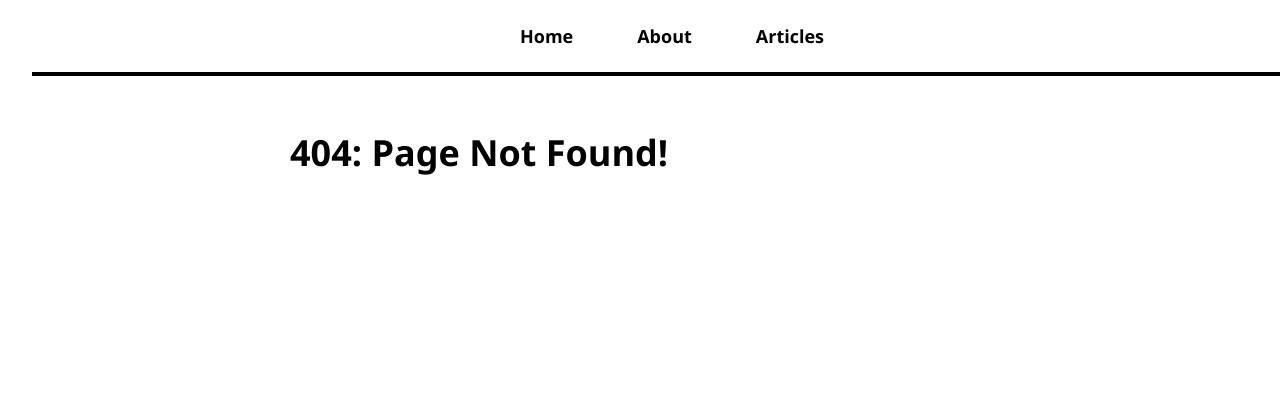
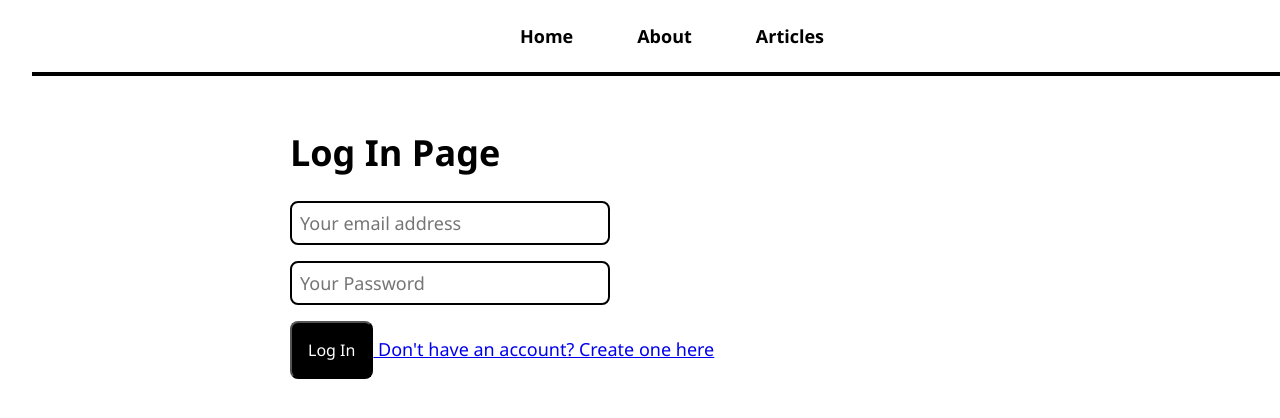
Before and after one commit to lbferrand/readers-blog, a React (Create React App) app: page /login in a window 1280 px wide. Before the commit this address had no page. Shown: the top 418 px of the page. Built offline with nearby package versions, Linux system fonts and the light colour scheme.

Commit message:
Create login page and Create Account

```diff
--- a/package.json
+++ b/package.json
@@ -8,6 +8,7 @@
     "@testing-library/react": "^13.3.0",
     "@testing-library/user-event": "^13.5.0",
     "axios": "^0.27.2",
+    "firebase": "^9.22.1",
     "react": "^18.1.0",
     "react-dom": "^18.1.0",
     "react-router-dom": "^6.3.0",
--- a/src/App.js
+++ b/src/App.js
@@ -1,32 +1,34 @@
-import './App.css';
-import { BrowserRouter, Routes, Route } from 'react-router-dom';
-import NavBar from './Pages/NavBar';
-import HomePage from './Pages/HomePage';
-import AboutPage from './Pages/AboutPage';
-import ArticlePage from './Pages/ArticlePage';
-import ArticlesListPage from './Pages/ArticlesListPage';
-import NotFoundPage from './Pages/NotFoundPage';
+import "./App.css";
+import { BrowserRouter, Routes, Route } from "react-router-dom";
+import NavBar from "./Pages/NavBar";
+import HomePage from "./Pages/HomePage";
+import AboutPage from "./Pages/AboutPage";
+import ArticlePage from "./Pages/ArticlePage";
+import ArticlesListPage from "./Pages/ArticlesListPage";
+import NotFoundPage from "./Pages/NotFoundPage";
+import LoginPage from "./Pages/LoginPage";
+import CreateAccountPage from "./Pages/CreateAccountPage";
 
 function App() {
   return (
     <BrowserRouter>
-      <div className='container'>
+      <div className="container">
         <div className="App">
           <NavBar />
-          <div id='page-body'>
+          <div id="page-body">
             <Routes>
-              <Route path='/' element={<HomePage />} />
-              <Route path='/about' element={<AboutPage />} />
-              <Route path='/articles' element={<ArticlesListPage />} />
-              <Route path='/articles/:articleId' element={<ArticlePage />} />
-              <Route path='*' element={<NotFoundPage />} />
+              <Route path="/" element={<HomePage />} />
+              <Route path="/about" element={<AboutPage />} />
+              <Route path="/articles" element={<ArticlesListPage />} />
+              <Route path="/articles/:articleId" element={<ArticlePage />} />
+              <Route path="/login" element={<LoginPage />} />
+              <Route path="/create-account" element={<CreateAccountPage />} />
+              <Route path="*" element={<NotFoundPage />} />
             </Routes>
           </div>
         </div>
       </div>
     </BrowserRouter>
-
-
   );
 }
 
--- /dev/null
+++ b/src/Pages/CreateAccountPage.js
@@ -0,0 +1,7 @@
+import React from "react";
+
+const CreateAccountPage = () => {
+  return <h1>Create Account Page</h1>;
+};
+
+export default CreateAccountPage;
--- /dev/null
+++ b/src/Pages/LoginPage.js
@@ -0,0 +1,43 @@
+import React from "react";
+import { useState } from "react";
+import { Link, useNavigate } from "react-router-dom";
+import { getAuth, signInWithEmailAndPassword } from "firebase/auth";
+
+const LoginPage = () => {
+  const [email, setEmail] = useState("");
+  const [password, setPassword] = useState("");
+  const [error, setError] = useState("");
+
+  const navigate = useNavigate();
+
+  const logIn = async () => {
+    try {
+      await signInWithEmailAndPassword(getAuth(), email, password);
+      navigate("/articles");
+    } catch (e) {
+      setError(e.message);
+    }
+  };
+
+  return (
+    <>
+      <h1>Log In Page</h1>
+      {error && <p className="error">{error}</p>}
+      <input
+        placeholder="Your email address"
+        value={email}
+        onChange={(e) => setEmail(e.target.value)}
+      />
+      <input
+        type="password"
+        placeholder="Your Password"
+        value={password}
+        onChange={(e) => setPassword(e.target.value)}
+      />
+      <button onClick={logIn}>Log In</button>
+      <Link to="/create-account"> Don't have an account? Create one here</Link>
+    </>
+  );
+};
+
+export default LoginPage;
--- /dev/null
+++ b/src/hooks/useUser.js
@@ -0,0 +1 @@
+//const user = useUser();
--- a/src/index.js
+++ b/src/index.js
@@ -1,10 +1,28 @@
-import React from 'react';
-import ReactDOM from 'react-dom/client';
-import './index.css';
-import App from './App';
-import reportWebVitals from './reportWebVitals';
+import React from "react";
+import ReactDOM from "react-dom/client";
+import "./index.css";
+import App from "./App";
+import reportWebVitals from "./reportWebVitals";
 
-const root = ReactDOM.createRoot(document.getElementById('root'));
+// Import the functions you need from the SDKs you need
+import { initializeApp } from "firebase/app";
+// TODO: Add SDKs for Firebase products that you want to use
+// https://firebase.google.com/docs/web/setup#available-libraries
+
+// Your web app's Firebase configuration
+const firebaseConfig = {
+  apiKey: "AIzaSyBN_--IXC1y0oF5kDm7DZY5FNvVu-wDxnE",
+  authDomain: "readers-blog-debe4.firebaseapp.com",
+  projectId: "readers-blog-debe4",
+  storageBucket: "readers-blog-debe4.appspot.com",
+  messagingSenderId: "448376067360",
+  appId: "1:448376067360:web:07baaf5a9cc163712ab345",
+};
+
+// Initialize Firebase
+const app = initializeApp(firebaseConfig);
+
+const root = ReactDOM.createRoot(document.getElementById("root"));
 root.render(
   <React.StrictMode>
     <App />
```
Also changed, not shown: 1 other file (tests, documents, lock files or other folders).
